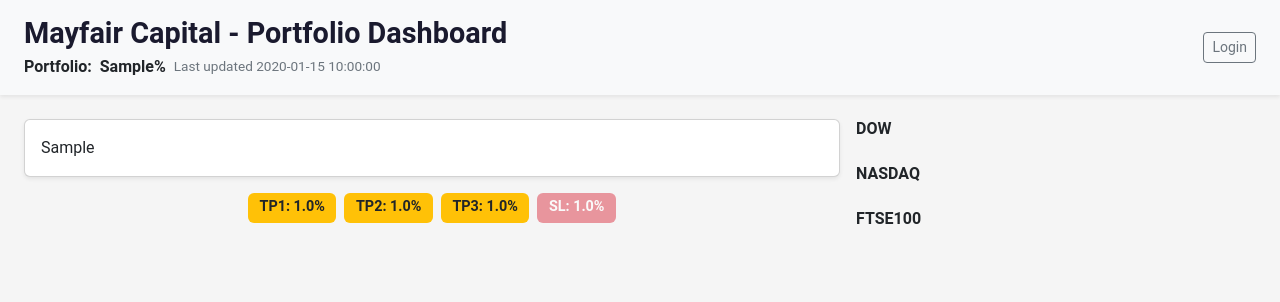
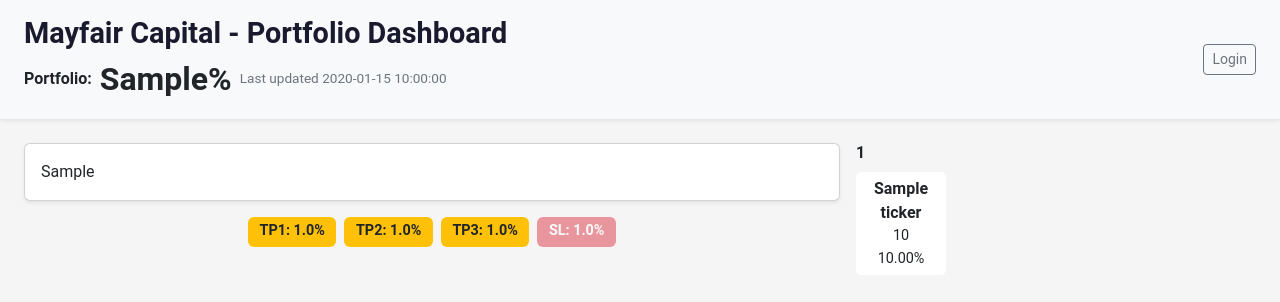
Before and after one commit to TimBayantech/Portfolio_Analyst_idaV2, a Flask app: template templates/dashboard.html in a window 1280 px wide. Shown: the top 302 px of the page. Run offline with Flask 3, Linux system fonts and the light colour scheme; tables that the repository leaves empty hold one stand-in row (values such as "Sample post"); the template is opened without the code that fills it: values that come from a table or form of the project are taken from there, most other values are stand-ins (such as "Sample title", 1, 10 or a date in 2020); some libraries are stand-ins or nearby versions.

Commit message:
group not hard coded to accomodate new ticker groups and enlardge the portfolio preformance value

```diff
--- a/static/styles.css
+++ b/static/styles.css
@@ -91,6 +91,7 @@ body {
 
 .portfolio-pct {
     font-weight: 700;
+    font-size: 2rem;
 }
 
 .portfolio-pct.pos {
--- a/templates/tickers_partial.html
+++ b/templates/tickers_partial.html
@@ -1,75 +1,29 @@
 <div class="ticker-panel">
 
-    <!-- DOW -->
+{% for group in tickers|groupby("index") %}
 <div class="index-group mb-3">
-        <h6 class="index-title">DOW</h6>
+    <h6 class="index-title">{{ group.grouper }}</h6>
     <div class="ticker-grid">
-            {% for t in tickers if t.index == "DOW" %}
+        {% for t in group.list %}
         <div class="ticker-box
-                {% if t.pct <= -10 %} blink
-                {% elif t.pct > 0 %} up
-                {% elif t.pct < 0 %} down
+            {% if t.pct is not none and t.pct <= -10 %} blink
+            {% elif t.pct is not none and t.pct > 0 %} up
+            {% elif t.pct is not none and t.pct < 0 %} down
             {% endif %}">
+
             <div class="ticker-symbol">{{ t.ticker }}</div>
-                <div class="ticker-price">${{ t.price or '–' }}</div>
-                <!---<div class="ticker-pct">{{ "+" if t.pct>0 else ""}}{{ t.pct or '' }}%</div>-->
+            <div class="ticker-price">{{ t.price or '–' }}</div>
             <span class="ticker-pct
                 {% if t.pct is not none and t.pct <= -10 %}blink
                 {% elif t.pct is not none and t.pct < 0 %}neg
                 {% else %}pos{% endif %}">
-                    {{ "+" if t.pct and t.pct > 0 else "" }}{{ t.pct or '–' }}%
+                {{ "+" if t.pct and t.pct > 0 else "" }}
+                {{ "%.2f"|format(t.pct) if t.pct is not none else "–" }}%
             </span>
         </div>
         {% endfor %}
     </div>
 </div>
-
-    <!-- NASDAQ -->
-    <div class="index-group mb-3">
-        <h6 class="index-title">NASDAQ</h6>
-        <div class="ticker-grid">
-            {% for t in tickers if t.index == "NASDAQ" %}
-            <div class="ticker-box
-                {% if t.pct <= -10 %} blink
-                {% elif t.pct > 0 %} up
-                {% elif t.pct < 0 %} down
-                {% endif %}">
-                <div class="ticker-symbol">{{ t.ticker }}</div>
-                <div class="ticker-price">${{ t.price or '–' }}</div>
-                <!--div class="ticker-pct">{{ "+" if t.pct>0 else ""}}{{ t.pct or '' }}%</div>-->
-                <span class="ticker-pct
-                    {% if t.pct is not none and t.pct <= -10 %}blink
-                    {% elif t.pct is not none and t.pct < 0 %}neg
-                    {% else %}pos{% endif %}">
-                    {{ "+" if t.pct and t.pct > 0 else "" }}{{ t.pct or '–' }}%
-                </span>
-            </div>
 {% endfor %}
-        </div>
-    </div>
-
-    <!-- FTSE -->
-    <div class="index-group mb-3">
-        <h6 class="index-title">FTSE100</h6>
-        <div class="ticker-grid">
-            {% for t in tickers if t.index == "FTSE" %}
-            <div class="ticker-box
-                {% if t.pct <= -10 %} blink
-                {% elif t.pct > 0 %} up
-                {% elif t.pct < 0 %} down
-                {% endif %}">
-                <div class="ticker-symbol">{{ t.ticker }}</div>
-                <div class="ticker-price">${{ t.price or '–' }}</div>
-                <!--div class="ticker-pct">{{ "+" if t.pct>0 else ""}}{{ t.pct or '' }}%</div>-->
-                <span class="ticker-pct
-                    {% if t.pct is not none and t.pct <= -10 %}blink
-                    {% elif t.pct is not none and t.pct < 0 %}neg
-                    {% else %}pos{% endif %}">
-                    {{ "+" if t.pct and t.pct > 0 else "" }}{{ t.pct or '–' }}%
-                </span>
-            </div>
-            {% endfor %}
-        </div>
-    </div>
 
 </div>
```
Lines whose indentation alone changed are shown as unchanged.
